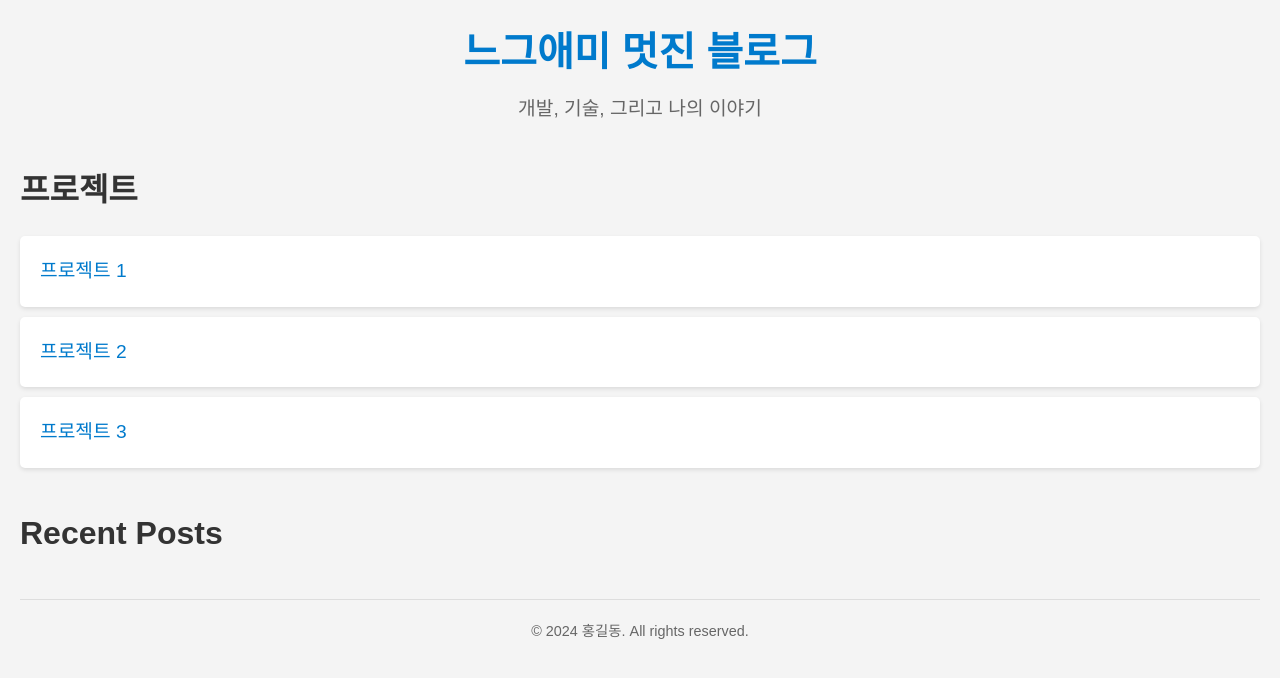
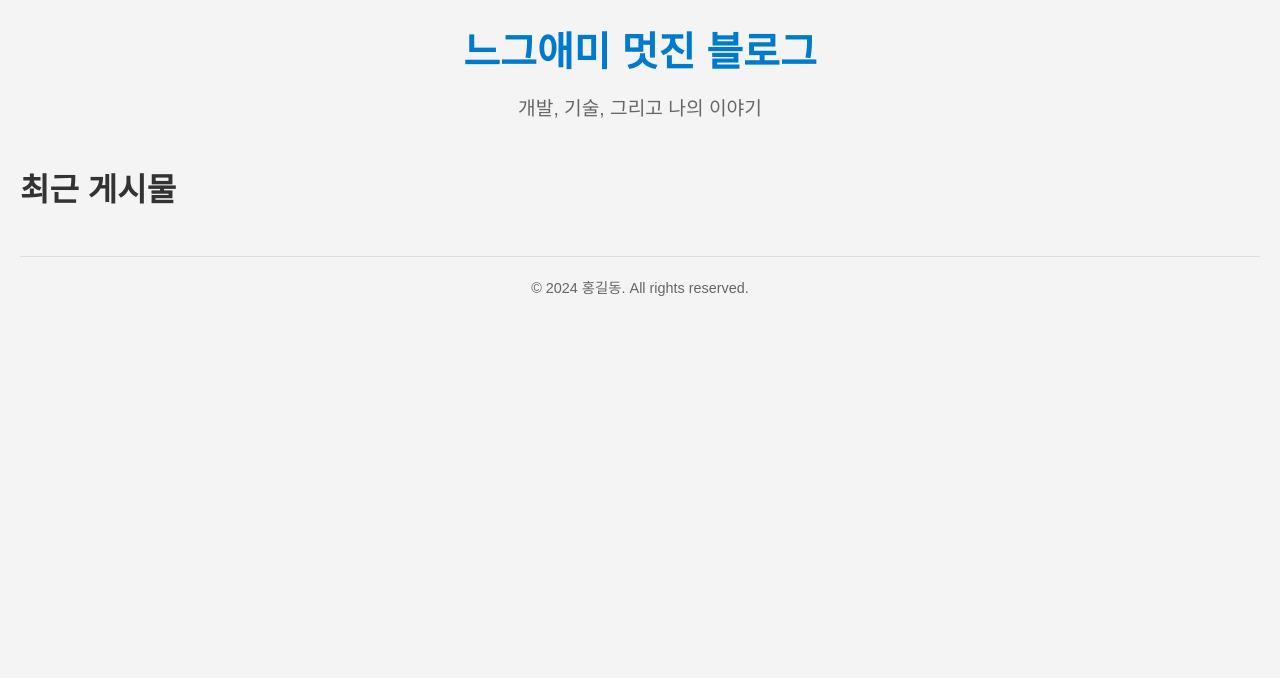
Before and after one commit to kdk021004/kdk021004.github.io, a Jekyll site: the page built from index.html, in a window 1280 px wide. Shown: the top 678 px of the page. Built offline with Jekyll 4.4.1, drawn with Linux system fonts in a browser that asks for light colours.

Commit message:
Update index.html

```diff
--- a/index.html
+++ b/index.html
@@ -135,40 +135,18 @@ title: Home
 
   <main>
     <section>
-      <h2>프로젝트</h2>
+      <h2>최근 게시물</h2>
       <ul>
-        <li><a href="/projects/project1.html">프로젝트 1</a></li>
-        <li><a href="/projects/project2.html">프로젝트 2</a></li>
-        <li><a href="/projects/project3.html">프로젝트 3</a></li>
+        {% for post in site.posts limit:5 %}
+          <li>
+            <h3><a href="{{ post.url | relative_url }}">{{ post.title }}</a></h3>
+            <p>{{ post.excerpt | strip_html | truncatewords: 30 }}</p>
+            <time datetime="{{ post.date | date_to_xmlschema }}">{{ post.date | date: "%Y-%m-%d" }}</time>
+          </li>
+        {% endfor %}
       </ul>
     </section>
-
-    <section>
-      <div class="recent-posts">
-        <h2>Recent Posts</h2>
-        <ul>
-          {% for post in site.posts limit: 5 %}
-          {% if forloop.first %}
-          {% assign add_class = 'most-recent' %}
-          {% capture fresh_tag %}
-          &nbsp;<span class="badge"><smaller>FRESH</smaller></span>
-          {% endcapture %}
-          {% else %}
-          {% assign add_class = '' %}
-          {% assign fresh_tag = '' %}
-          {% endif %}
-          <li class="{{ add_class }}">
-            <a href="{{ post.url }}">
-              {{ post.title }}
-            </a>
-            {{ fresh_tag }}
-            <time class="pull-right">
-              {{ post.date | date_to_string | date: "%b %-d, %Y"  }}
-            </time>
-          </li>
-          {% endfor %}
-        </ul>
-      </div>
+  </main>
     </section>
   </main>
 
```
